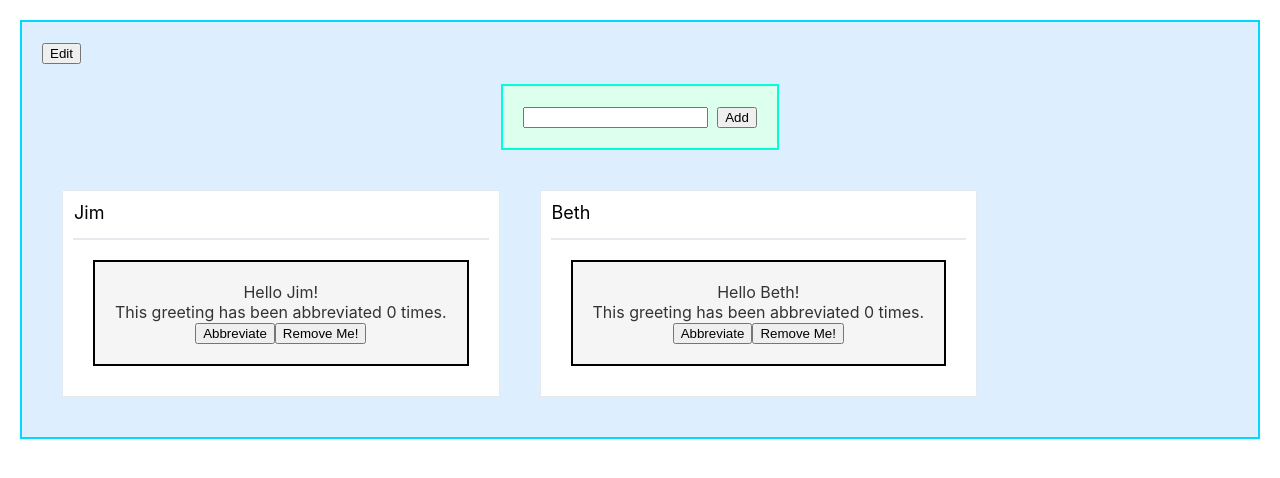
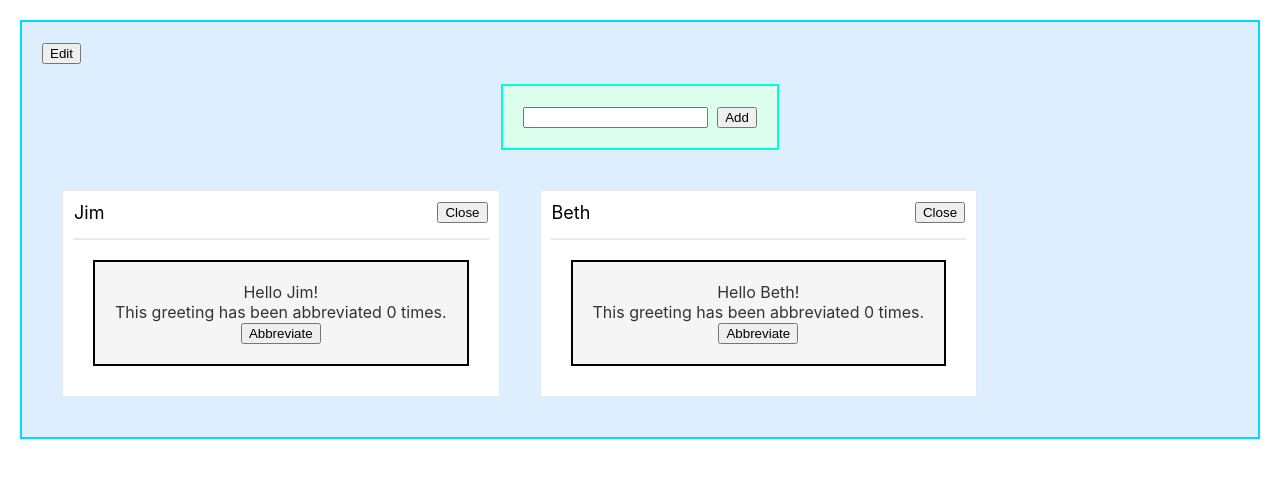
Before and after one commit to dsmcclain/react-sandbox, a React (Create React App) app: page / in a window 1280 px wide. Both pictures are taken after a click on the button "Edit". Shown: the top 478 px of the page. Built offline with nearby package versions, Linux system fonts and the light colour scheme.

Commit message:
Add editable state, move remove functionality from widget component to widget frame component

```diff
--- a/src/DashboardLayout.js
+++ b/src/DashboardLayout.js
@@ -13,18 +13,21 @@ class DashboardLayout extends Component {
             editable: false,
         };
         this.addPeople = this.addPeople.bind(this);
-        this.removePeople = this.removePeople.bind(this);
+        this.onRemove = this.onRemove.bind(this);
         this.onEdit = this.onEdit.bind(this);
     }
 
     renderGreetings() {
         return this.state.people.map(name => (
-                <WidgetFrame title={name} children = {
-                    <HelloWidget
-                    key={name}
-                    name={name}
-                    removePeople={this.removePeople}
-                    />
+                <WidgetFrame
+                    editable={this.state.editable}
+                    title={name}
+                    onRemove={this.onRemove}
+                    children = {
+                        <HelloWidget
+                        key={name}
+                        name={name}
+                        />
                 } />
         ));
     }
@@ -33,7 +36,7 @@ class DashboardLayout extends Component {
         this.setState({ people: [...this.state.people, newName] });
     }
 
-    removePeople(removeName) {
+    onRemove(removeName) {
         const filteredPeople = this.state.people.filter(name => {
             return name !== removeName;
         });
@@ -41,7 +44,9 @@ class DashboardLayout extends Component {
     }
 
     onEdit() {
-        this.state.editable ? this.setState({ editable: false }) : this.setState({ editable: true });
+        this.setState({
+            editable: !this.state.editable,
+        });
     }
 
     render() {
--- a/src/HelloWidget.js
+++ b/src/HelloWidget.js
@@ -9,7 +9,6 @@ class HelloWidget extends Component {
         AbbreviationCount: 0,
       };
       this.abbreviate = this.abbreviate.bind(this);
-      this.removePeople = this.removePeople.bind(this);
   }
 
   abbreviate() {
@@ -22,10 +21,6 @@ class HelloWidget extends Component {
       };
   }
 
-  removePeople() {
-      this.props.removePeople(this.props.name);
-  }
-
   render() {
     return (
       <div className="HelloWidget">
@@ -34,7 +29,6 @@ class HelloWidget extends Component {
         This greeting has been abbreviated {this.state.AbbreviationCount} times.
         <br />
         <button className="abbreviate" onClick={this.abbreviate}>Abbreviate</button>
-        <button className="remove" onClick={this.removePeople}>Remove Me!</button>
       </div>
     );
   }
--- a/src/WidgetFrame.css
+++ b/src/WidgetFrame.css
@@ -17,3 +17,6 @@
     overflow: hidden;
     white-space: nowrap;
 }
+.widget-frame-header .close {
+    float: right;
+}
--- a/src/WidgetFrame.js
+++ b/src/WidgetFrame.js
@@ -1,17 +1,38 @@
-import React from 'react';
+import React, { Component } from 'react';
 import './WidgetFrame.css';
+import PropTypes from 'prop-types';
 
-const WidgetFrame = ({ title, children }) => {
+class WidgetFrame extends Component {
+    constructor(props) {
+        super(props);
+
+        this.onRemove = this.onRemove.bind(this);
+    }
+
+    onRemove() {
+        this.props.onRemove(this.props.title);
+    }
+
+    render() {
         return (
             <div className="widget-frame">
                 <div className="widget-frame-header">
-                <span className="title">{title}</span>
+                    <span className="title">{this.props.title}</span>
+                    {this.props.editable && <button className="close" onClick={this.onRemove}>Close</button>}
                 </div>
                 <div className="widget-frame-content">
-                {children}
+                    {this.props.children}
                 </div>
             </div>
         );
-};
+    }
+}
+
+WidgetFrame.propTypes = {
+    title: PropTypes.string,
+    children: PropTypes.required,
+    editable: PropTypes.bool,
+    onRemove: PropTypes.required,
+}
 
 export default WidgetFrame;
```
Lines whose indentation alone changed are shown as unchanged.
